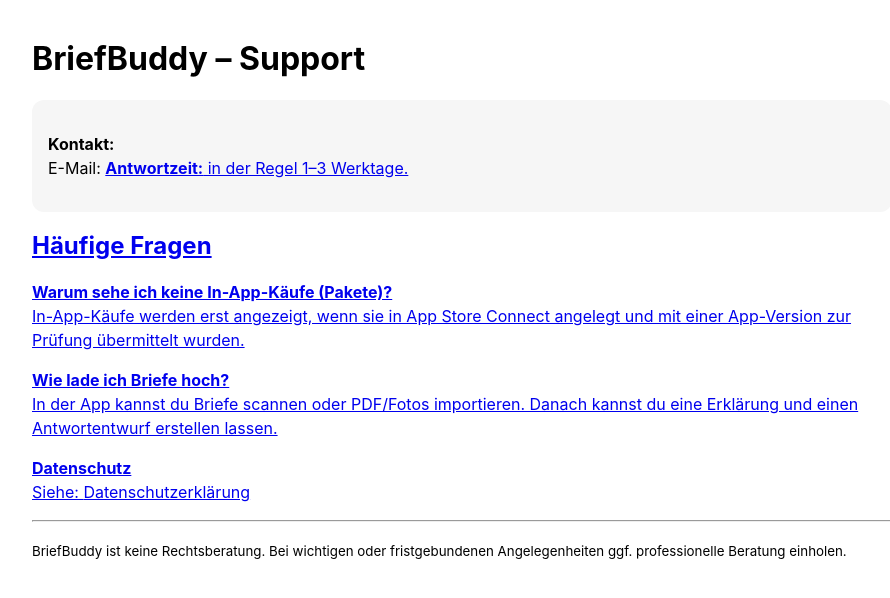
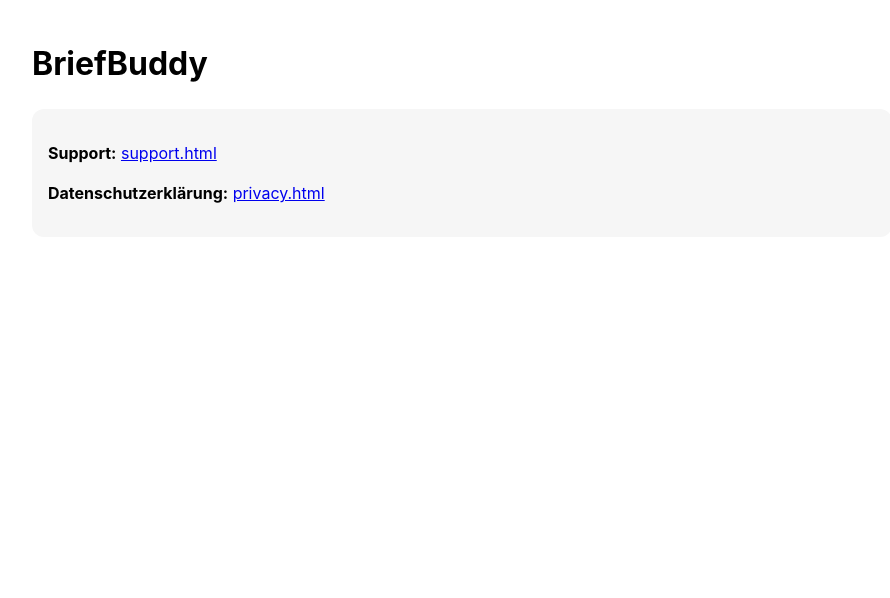
Before and after one commit to baether-hub/briefbuddy-support, a plain HTML site: page support.html in a window 1280 px wide. Shown: the whole page, without its empty margins (178-1068 px from the left). Drawn offline with Linux system fonts and the light colour scheme.

Commit message:
Update support.html

```diff
--- a/support.html
+++ b/support.html
@@ -5,36 +5,16 @@
   <meta name="viewport" content="width=device-width, initial-scale=1" />
   <title>BriefBuddy – Support</title>
   <style>
-    body { font-family: -apple-system, system-ui, Arial; max-width: 860px; margin: 40px auto; padding: 0 16px; line-height: 1.5; }
-    h1,h2 { line-height: 1.2; }
-    .box { background:#f6f6f6; padding:16px; border-radius:12px; }
-    a { word-break: break-word; }
+    body{font-family:-apple-system,system-ui,Arial;max-width:860px;margin:40px auto;padding:0 16px;line-height:1.5}
+    .box{background:#f6f6f6;padding:16px;border-radius:12px}
+    a{word-break:break-word}
   </style>
 </head>
 <body>
-  <h1>BriefBuddy – Support</h1>
-
+  <h1>BriefBuddy</h1>
   <div class="box">
-    <p><b>Kontakt:</b><br>
-      E-Mail: <a href="mailto:baether@me.com</a>
-    </p>
-    <p><b>Antwortzeit:</b> in der Regel 1–3 Werktage.</p>
+    <p><b>Support:</b> <a href="support.html">support.html</a></p>
+    <p><b>Datenschutzerklärung:</b> <a href="privacy.html">privacy.html</a></p>
   </div>
-
-  <h2>Häufige Fragen</h2>
-  <p><b>Warum sehe ich keine In-App-Käufe (Pakete)?</b><br>
-     In-App-Käufe werden erst angezeigt, wenn sie in App Store Connect angelegt und mit einer App-Version zur Prüfung übermittelt wurden.
-  </p>
-
-  <p><b>Wie lade ich Briefe hoch?</b><br>
-     In der App kannst du Briefe scannen oder PDF/Fotos importieren. Danach kannst du eine Erklärung und einen Antwortentwurf erstellen lassen.
-  </p>
-
-  <p><b>Datenschutz</b><br>
-     Siehe: <a href="./privacy.html">Datenschutzerklärung</a>
-  </p>
-
-  <hr>
-  <p><small>BriefBuddy ist keine Rechtsberatung. Bei wichtigen oder fristgebundenen Angelegenheiten ggf. professionelle Beratung einholen.</small></p>
 </body>
 </html>
```
